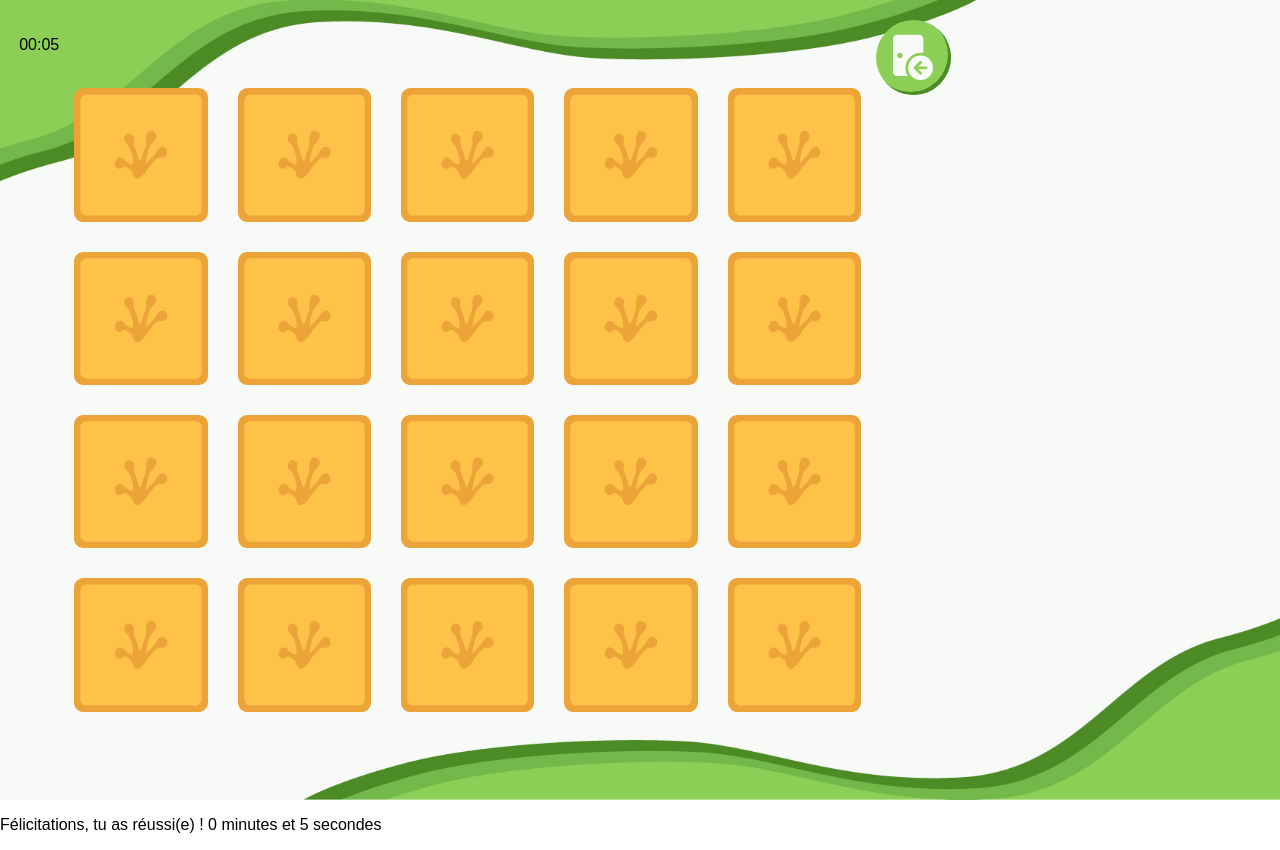
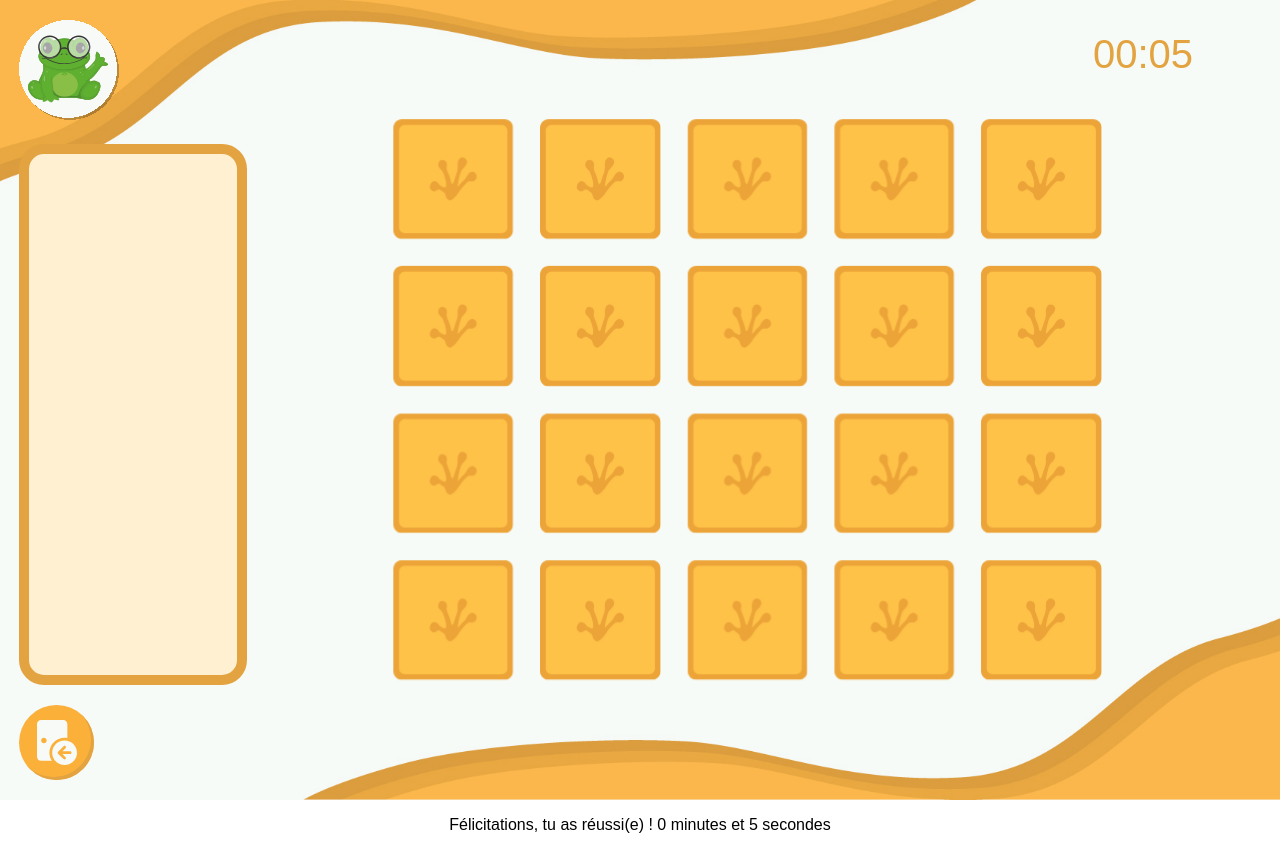
Before and after one commit to Rophyr/sae401, a Vue app: page /moyen in a window 1280 px wide. Built offline with nearby package versions, Linux system fonts and the light colour scheme; a web font is replaced by a local one.

Commit message:
update front on moyen.vue

```diff
--- a/src/assets/__component.scss
+++ b/src/assets/__component.scss
@@ -93,12 +93,20 @@
         min-width: 75px;
 
         img{
-            max-width: 40px;
+            transform: scale(5);
+
+            // border: 1px solid red;
         }
 
-        // margin: 2em; //pour debug
 
-        // box-shadow: 0.1em 0.13em 0em 0.008em;
+
+        &--col{
+
+            img{
+                max-width: 40px;
+                transform: scale(1);
+            }
+        }
     }
 
     &--select{
@@ -242,3 +250,100 @@ table {
 
 
 // Fin Tableau //
+
+
+
+// css jeu //
+
+body {
+    overflow: hidden;
+    /* background-image: url("/homepagebg.png"); */
+    background-size: 100vw;
+    background-repeat: no-repeat;
+    background-position: center;
+}
+
+#app {
+    display: flex;
+    flex-direction: column;
+    align-items: center;
+    justify-content: center;
+}
+
+.logo {
+    position: absolute;
+    margin: 30px 0;
+    width: 250px;
+    height: 80px;
+    top: 10px;
+    left: 10px;
+}
+
+.grid {
+    display: flex;
+    flex-direction: column;
+    align-items: center;
+    justify-content: center;
+}
+
+.row {
+    display: flex;
+}
+
+.container {
+    margin: 5px;
+    perspective: 1000px;
+}
+
+.card {
+    margin: 10px;
+    width:  10.417vw;
+    height:  10.417vw ;
+    position: relative;
+    transform-style: preserve-3d;
+    transition: transform 0.3s;
+
+    // filter: drop-shadow(4px 4px 0px $lighterDark);
+}
+
+.card:hover {
+    transform: scale(1.05);
+    // filter: drop-shadow(8px 8px 0px $lighterDark);
+}
+
+.card.active {
+    transform: rotateY(180deg);
+}
+
+.card.active:hover {
+    transform: scale(1.05) rotateY(180deg);
+}
+
+.front,
+.back {
+    width: 100%;
+    height: 100%;
+    position: absolute;
+    backface-visibility: hidden;
+}
+
+.front {
+    transform: rotateY(0deg);
+}
+
+.back {
+    transform: rotateY(180deg);
+}
+
+img {
+    width: 100%;
+    height: 100%;
+}
+
+.btn-menu {
+    position: absolute;
+    bottom: 10px;
+    left: 10px;
+}
+
+// fin css jeu //
--- a/src/assets/__global.scss
+++ b/src/assets/__global.scss
@@ -29,10 +29,11 @@ body{
     background-size: cover;
     // background-repeat: no-repeat;
     overflow: hidden;
+    width: 100vw;
 
     .container{
         @include container-col;
-
+        width: 97%;
 
         &__top{
             display: flex;
@@ -120,7 +121,7 @@ body{
     justify-content: space-between;
     height: 100vh;
     // max-height: 100vh;
-    // width: 100vw;
+    width: 100vw;
     background-image: url('/public/images/bg-login.jpg');
     background-size: cover;
     background-position: center;
@@ -132,6 +133,7 @@ body{
     .container{
 
         @include container-col;
+        width: 97%;
 
         &__top{
             @include container-top;
@@ -166,14 +168,14 @@ body{
     }
 }
 
-.facile{
+.jeux{
     display: flex;
     flex-direction: column;
     justify-content: center;
     align-items: center;
     height: 100vh;
     // max-height: 100vh;
-    width: 100%;
+    width: 100vw;
     background-image: url('/public/images/background-niv-facile.jpg');
     background-size: cover;
     background-position: center;
@@ -181,6 +183,10 @@ body{
     overflow: hidden;
 
     // border: 1px solid red;
+
+    &--moyen{
+        background-image: url('/public/images/background-niv-inter.jpg');
+    }
 
     .container{
         // @include container-row;
@@ -191,6 +197,8 @@ body{
 
         // border: 1px solid red;
         // width: 100%;
+
+
 
         &__left{
             // @include container-top;
@@ -230,6 +238,11 @@ body{
                 background-color: $light-light-green;
                 font-size: 1.5em;
 
+                &--moyen{
+                    background-color: $light-light-yellow;
+                    border-color: $dark-yellow;
+                }
+
                 .word {
                     display: flex;
                     flex-direction: row;
@@ -254,6 +267,13 @@ body{
             max-width: max-content;
 
             // border: 1px solid blue;
+
+            .grid{
+
+                &--moyen{
+                    transform: scale(0.9);
+                }
+            }
         }
 
 
@@ -280,11 +300,19 @@ body{
 
                 // border: 1px solid black;
 
+
+
                 p{
                     color: $dark-green;
                     font-size: 2.5em;
                     font-family: 'Simply Rounded', sans-serif;
                     margin: 0 0;
+                }
+
+                &--moyen{
+                    p{
+                        color: $dark-yellow;
+                    }
                 }
 
             }
@@ -295,100 +323,6 @@ body{
 
     }
         // $lighterDark: lighten($dark, 30%);
-        // css jeu //
-
-        body {
-            overflow: hidden;
-            /* background-image: url("/homepagebg.png"); */
-            background-size: 100vw;
-            background-repeat: no-repeat;
-            background-position: center;
-        }
-
-        #app {
-            display: flex;
-            flex-direction: column;
-            align-items: center;
-            justify-content: center;
-        }
-
-        .logo {
-            position: absolute;
-            margin: 30px 0;
-            width: 250px;
-            height: 80px;
-            top: 10px;
-            left: 10px;
-        }
-
-        .grid {
-            display: flex;
-            flex-direction: column;
-            align-items: center;
-            justify-content: center;
-        }
-
-        .row {
-            display: flex;
-        }
-
-        .container {
-            margin: 5px;
-            perspective: 1000px;
-        }
-
-        .card {
-            margin: 10px;
-            width:  10.417vw;
-            height:  10.417vw ;
-            position: relative;
-            transform-style: preserve-3d;
-            transition: transform 0.3s;
-
-            // filter: drop-shadow(4px 4px 0px $lighterDark);
-        }
-
-        .card:hover {
-            transform: scale(1.05);
-            // filter: drop-shadow(8px 8px 0px $lighterDark);
-        }
-
-        .card.active {
-            transform: rotateY(180deg);
-        }
-
-        .card.active:hover {
-            transform: scale(1.05) rotateY(180deg);
-        }
-
-        .front,
-        .back {
-            width: 100%;
-            height: 100%;
-            position: absolute;
-            backface-visibility: hidden;
-        }
-
-        .front {
-            transform: rotateY(0deg);
-        }
-
-        .back {
-            transform: rotateY(180deg);
-        }
-
-        img {
-            width: 100%;
-            height: 100%;
-        }
-
-        .btn-menu {
-            position: absolute;
-            bottom: 10px;
-            left: 10px;
-        }
-
-    // fin css jeu //
 
 
 
@@ -415,6 +349,9 @@ body{
 
     }
 }
+
+
+
 
 .classement{
 
--- a/src/assets/__variable.scss
+++ b/src/assets/__variable.scss
@@ -26,3 +26,4 @@ $light-blue: #2BA9E1;
 
 $dark-yellow: #E2A340;
 $light-yellow: #FBB03A;
+$light-light-yellow: #fff0d2;
--- a/src/assets/styles.css
+++ b/src/assets/styles.css
@@ -21,6 +21,7 @@ body {
   background-image: url("/public/images/bg.svg");
   background-size: cover;
   overflow: hidden;
+  width: 100vw;
 }
 .home .container {
   display: flex;
@@ -28,6 +29,7 @@ body {
   align-items: center;
   justify-content: space-between;
   height: 100%;
+  width: 97%;
 }
 .home .container__top {
   display: flex;
@@ -93,6 +95,7 @@ body {
   flex-direction: column;
   justify-content: space-between;
   height: 100vh;
+  width: 100vw;
   background-image: url("/public/images/bg-login.jpg");
   background-size: cover;
   background-position: center;
@@ -104,6 +107,7 @@ body {
   align-items: center;
   justify-content: space-between;
   height: 100%;
+  width: 97%;
 }
 .login .container__top {
   height: 100px;
@@ -145,36 +149,39 @@ body {
   padding: 1% 3%;
 }
 
-.facile {
+.jeux {
   display: flex;
   flex-direction: column;
   justify-content: center;
   align-items: center;
   height: 100vh;
-  width: 100%;
+  width: 100vw;
   background-image: url("/public/images/background-niv-facile.jpg");
   background-size: cover;
   background-position: center;
   overflow: hidden;
 }
-.facile .container {
+.jeux--moyen {
+  background-image: url("/public/images/background-niv-inter.jpg");
+}
+.jeux .container {
   display: flex;
   flex-direction: row;
   height: 95%;
   width: 97%;
 }
-.facile .container__left {
+.jeux .container__left {
   display: flex;
   flex-direction: column;
   justify-content: space-between;
   width: 25vw;
   gap: 20px;
 }
-.facile .container__left img {
+.jeux .container__left img {
   width: 100px;
   height: fit-content;
 }
-.facile .container__left .explain {
+.jeux .container__left .explain {
   display: flex;
   flex-direction: column;
   align-items: center;
@@ -186,19 +193,26 @@ body {
   background-color: #DBFFD5;
   font-size: 1.5em;
 }
-.facile .container__left .explain .word {
+.jeux .container__left .explain--moyen {
+  background-color: #fff0d2;
+  border-color: #E2A340;
+}
+.jeux .container__left .explain .word {
   display: flex;
   flex-direction: row;
   font-size: 2em;
   font-family: "Sobiscuit";
 }
-.facile .container__middle {
+.jeux .container__middle {
   display: flex;
   justify-content: flex-start;
   align-items: center;
   max-width: max-content;
 }
-.facile .container__right {
+.jeux .container__middle .grid--moyen {
+  transform: scale(0.9);
+}
+.jeux .container__right {
   position: absolute;
   top: 10px;
   right: 10px;
@@ -207,93 +221,23 @@ body {
   display: flex;
   flex-direction: column;
 }
-.facile .container__right .timer {
+.jeux .container__right .timer {
   display: flex;
   flex-direction: row;
   justify-content: center;
   width: 150px;
   padding: 1% 3%;
 }
-.facile .container__right .timer p {
+.jeux .container__right .timer p {
   color: #4C8B25;
   font-size: 2.5em;
   font-family: "Simply Rounded", sans-serif;
   margin: 0 0;
 }
-.facile body {
-  overflow: hidden;
-  /* background-image: url("/homepagebg.png"); */
-  background-size: 100vw;
-  background-repeat: no-repeat;
-  background-position: center;
+.jeux .container__right .timer--moyen p {
+  color: #E2A340;
 }
-.facile #app {
-  display: flex;
-  flex-direction: column;
-  align-items: center;
-  justify-content: center;
-}
-.facile .logo {
-  position: absolute;
-  margin: 30px 0;
-  width: 250px;
-  height: 80px;
-  top: 10px;
-  left: 10px;
-}
-.facile .grid {
-  display: flex;
-  flex-direction: column;
-  align-items: center;
-  justify-content: center;
-}
-.facile .row {
-  display: flex;
-}
-.facile .container {
-  margin: 5px;
-  perspective: 1000px;
-}
-.facile .card {
-  margin: 10px;
-  width: 10.417vw;
-  height: 10.417vw;
-  position: relative;
-  transform-style: preserve-3d;
-  transition: transform 0.3s;
-}
-.facile .card:hover {
-  transform: scale(1.05);
-}
-.facile .card.active {
-  transform: rotateY(180deg);
-}
-.facile .card.active:hover {
-  transform: scale(1.05) rotateY(180deg);
-}
-.facile .front,
-.facile .back {
-  width: 100%;
-  height: 100%;
-  position: absolute;
-  backface-visibility: hidden;
-}
-.facile .front {
-  transform: rotateY(0deg);
-}
-.facile .back {
-  transform: rotateY(180deg);
-}
-.facile img {
-  width: 100%;
-  height: 100%;
-}
-.facile .btn-menu {
-  position: absolute;
-  bottom: 10px;
-  left: 10px;
-}
-.facile #victory {
+.jeux #victory {
   position: absolute;
   top: 50%;
   left: 50%;
@@ -307,7 +251,7 @@ body {
   justify-content: center;
   align-items: center;
 }
-.facile #victory #vic-text {
+.jeux #victory #vic-text {
   font-family: "Simply Rounded", sans-serif;
   font-size: 0;
   text-align: center;
@@ -423,7 +367,11 @@ body {
   min-width: 75px;
 }
 .btn--round img {
+  transform: scale(5);
+}
+.btn--round--col img {
   max-width: 40px;
+  transform: scale(1);
 }
 .btn--select {
   padding: 0.2em 2em;
@@ -521,4 +469,92 @@ table td {
   color: #F7FAF7;
 }
 
+body {
+  overflow: hidden;
+  /* background-image: url("/homepagebg.png"); */
+  background-size: 100vw;
+  background-repeat: no-repeat;
+  background-position: center;
+}
+
+#app {
+  display: flex;
+  flex-direction: column;
+  align-items: center;
+  justify-content: center;
+}
+
+.logo {
+  position: absolute;
+  margin: 30px 0;
+  width: 250px;
+  height: 80px;
+  top: 10px;
+  left: 10px;
+}
+
+.grid {
+  display: flex;
+  flex-direction: column;
+  align-items: center;
+  justify-content: center;
+}
+
+.row {
+  display: flex;
+}
+
+.container {
+  margin: 5px;
+  perspective: 1000px;
+}
+
+.card {
+  margin: 10px;
+  width: 10.417vw;
+  height: 10.417vw;
+  position: relative;
+  transform-style: preserve-3d;
+  transition: transform 0.3s;
+}
+
+.card:hover {
+  transform: scale(1.05);
+}
+
+.card.active {
+  transform: rotateY(180deg);
+}
+
+.card.active:hover {
+  transform: scale(1.05) rotateY(180deg);
+}
+
+.front,
+.back {
+  width: 100%;
+  height: 100%;
+  position: absolute;
+  backface-visibility: hidden;
+}
+
+.front {
+  transform: rotateY(0deg);
+}
+
+.back {
+  transform: rotateY(180deg);
+}
+
+img {
+  width: 100%;
+  height: 100%;
+}
+
+.btn-menu {
+  position: absolute;
+  bottom: 10px;
+  left: 10px;
+}
+
 /*# sourceMappingURL=styles.css.map */
--- a/src/views/Facile.vue
+++ b/src/views/Facile.vue
@@ -1,5 +1,5 @@
 <template>
-  <div id="app" class="facile">
+  <div id="app" class="jeux jeux--facile">
     <div class="container container__facile">
 
 
@@ -17,7 +17,7 @@
 
           </div>
 
-        <button @click="goToMenu" class="btn btn--green btn--round"><img src="/images/back_door.svg" aria-label="retourner au menu"></button>
+        <button @click="goToMenu" class="btn btn--green btn--round btn--round--col"><img src="/images/back_door.svg" aria-label="retourner au menu"></button>
 
       </div> <!-- Fin container left -->
 
--- a/src/views/Moyen.vue
+++ b/src/views/Moyen.vue
@@ -1,24 +1,33 @@
 <template>
-  <div id="app" class="facile">
-    <div class="container container__facile">
-      <!-- <img src="/froggy.png" alt="logo" class="logo"> -->
+  <div id="app" class="jeux jeux--moyen">
+    <div class="container container__facile container--moyen">
 
-      <div class="container__top">
-        <Timer ref="timerComponent"/>
+
+      <div class="container__left">
+
+        <router-link to="/"><img src="/public/images/logo_glasses.svg" alt=""></router-link>
+
+        <div  class="object-description explain explain--moyen">
+
+          <div class="word">
+            <span v-for="(letter, index) in word" :key="index" :class="'lettre-' + index">{{ letter }}</span>
+          </div>
+
+
+              <p>{{ objectDescription }}</p>
+
+          </div>
+
+
+        <button @click="goToMenu" class="btn btn--moyen btn--round btn--round--col"><img src="/images/back_door.svg" alt=""></button>
+
       </div>
 
       <div class="container__middle">
 
-        <div v-if="objectDescription" class="object-description">
-          {{ objectDescription }}
-          <div class="explain">
-            <p class="word">
-              {{word}}
-            </p>
-          </div>
-        </div>
 
-        <div class="grid"> <!-- JEU -->
+
+        <div class="grid grid--moyen"> <!-- JEU -->
           <div class="row" v-for="(row, rowIndex) in grid" :key="rowIndex">
             <div class="container" v-for="(card, cardIndex) in row" :key="cardIndex" @click="flipCard(rowIndex, cardIndex)">
               <div class="card" :class="{ active: card.isFlipped }">
@@ -37,9 +46,9 @@
 
       </div>
 
-      <div class="container__bottom">
-        <button @click="goToMenu" class="btn btn--green btn--round"><img src="/images/back_door.svg" alt=""></button>
-        <p id="timer"></p>
+      <div class="container__right">
+        <Timer ref="timerComponent" class="timer timer--moyen"/>
+
       </div>
 
     </div>
```
Also changed, not shown: 1 other file (tests, documents, lock files or other folders).
